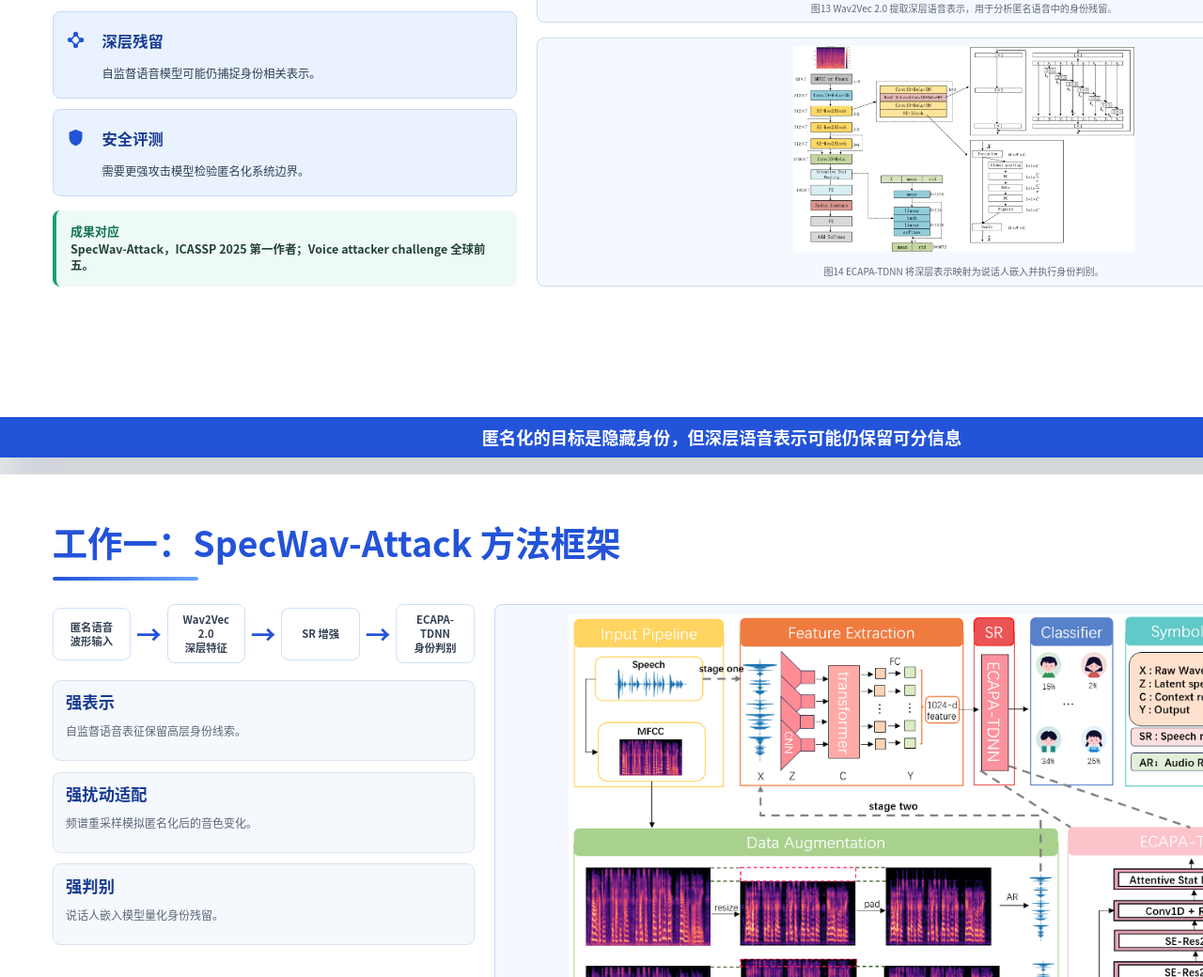
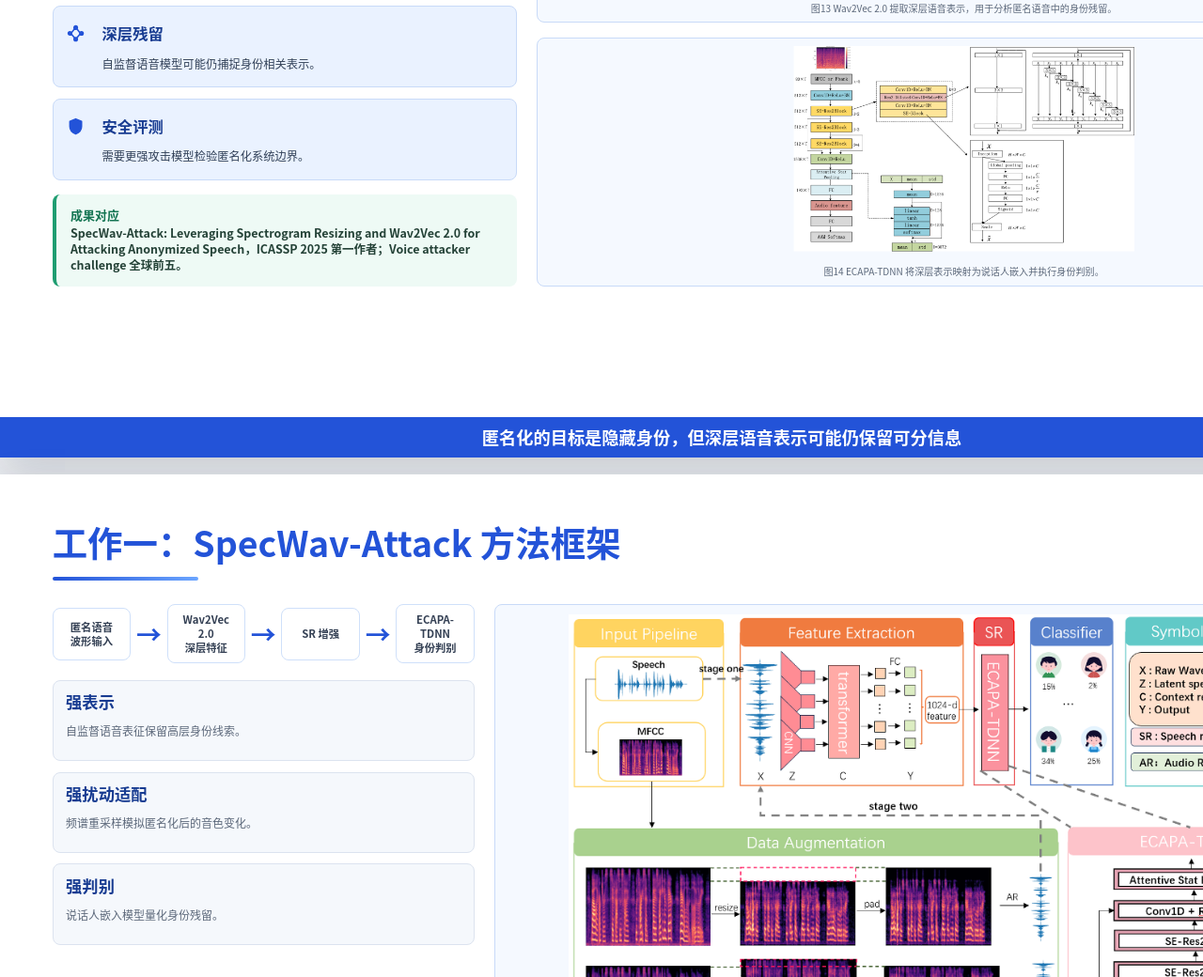
Before and after one commit to Sunny-Liyq/graduation, a website: page slides/index.html in a window 1280 px wide. Shown: the part 8333-9373 px from the top of the page at 94% size. Drawn offline with Linux system fonts and the light colour scheme.

Commit message:
最新一版

```diff
--- a/slides/index.html
+++ b/slides/index.html
@@ -276,7 +276,7 @@
             </div>
             <div class="work-output compact-output">
               <strong>成果对应</strong>
-              <span>SpecWav-Attack，ICASSP 2025 第一作者；Voice attacker challenge 全球前五。</span>
+              <span>SpecWav-Attack: Leveraging Spectrogram Resizing and Wav2Vec 2.0 for Attacking Anonymized Speech，ICASSP 2025 第一作者；Voice attacker challenge 全球前五。</span>
             </div>
           </div>
           <div class="specwav-visual-stack">
```
